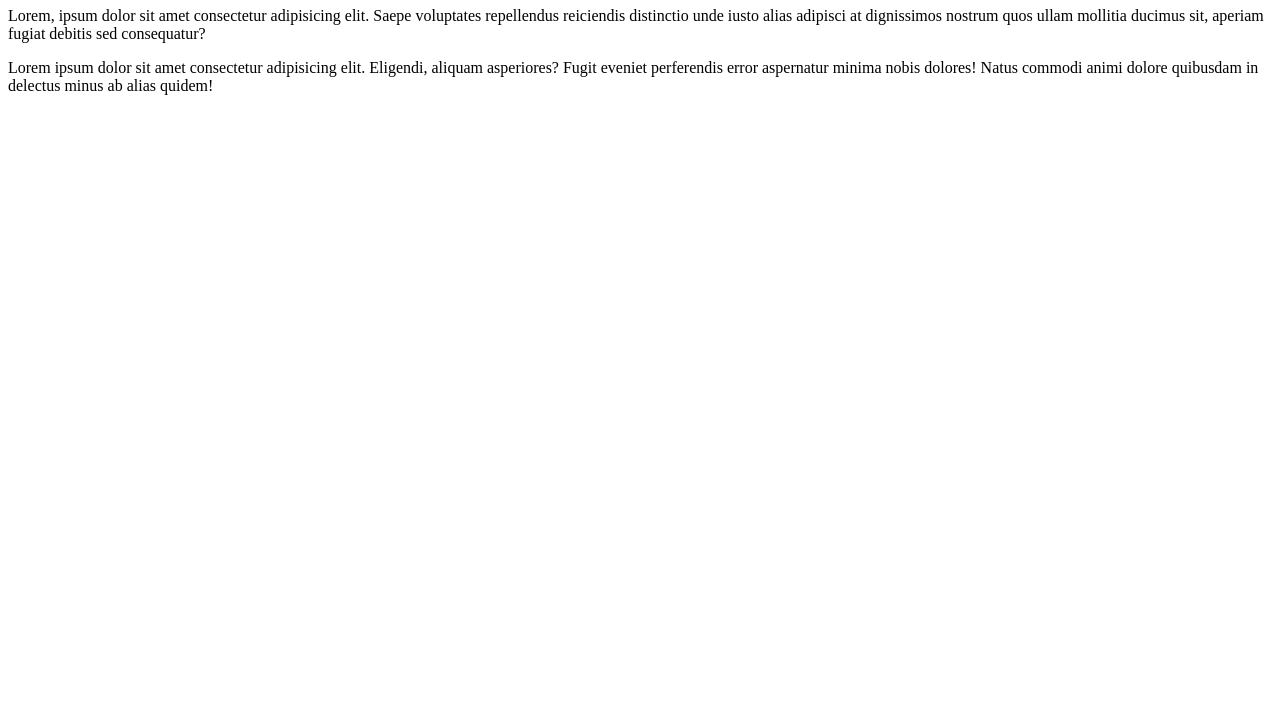
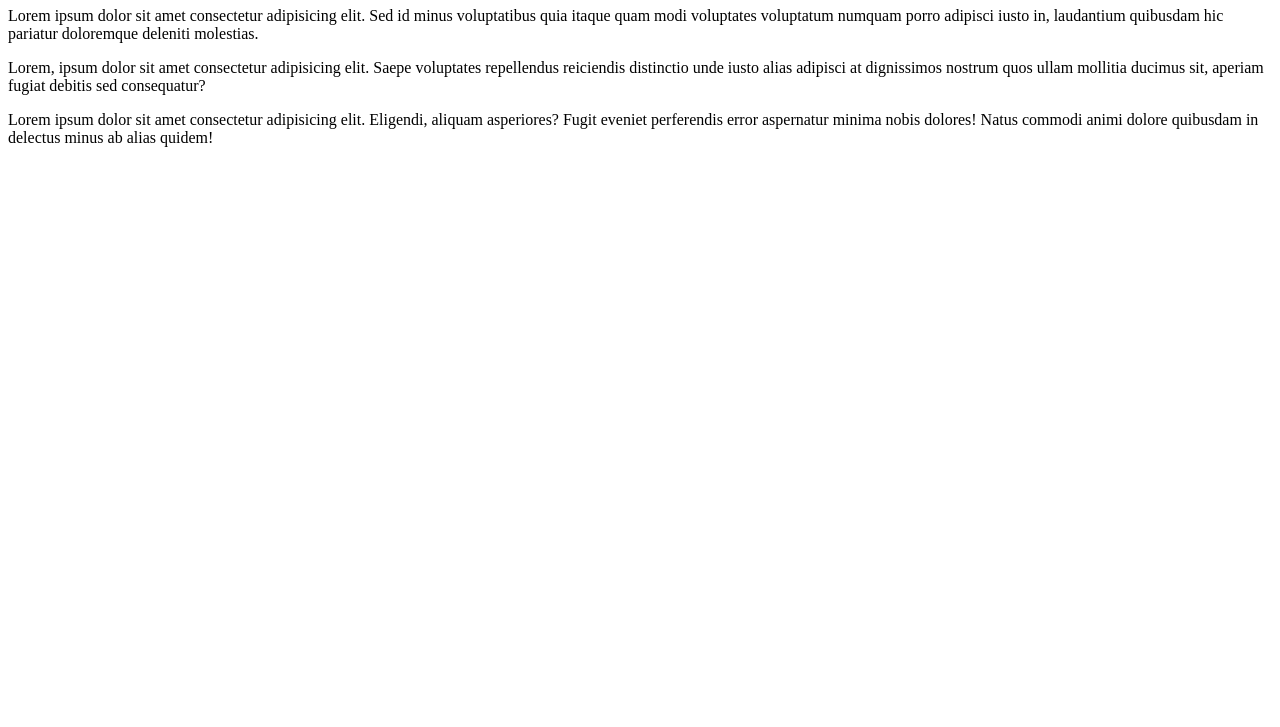
Before and after one commit to rohitpatidar98/praveen, a plain HTML site: page index.html in a window 1280 px wide. Shown: the part 73-800 px from the top of the page. Drawn offline with Linux system fonts and the light colour scheme.

Commit message:
this one

```diff
--- a/index.html
+++ b/index.html
@@ -7,6 +7,7 @@
 </head>
 <body>
     <h1>hello</h1>
+    <p>Lorem ipsum dolor sit amet consectetur adipisicing elit. Sed id minus voluptatibus quia itaque quam modi voluptates voluptatum numquam porro adipisci iusto in, laudantium quibusdam hic pariatur doloremque deleniti molestias.</p>
     <p>Lorem, ipsum dolor sit amet consectetur adipisicing elit. Saepe voluptates repellendus reiciendis distinctio unde iusto alias adipisci at dignissimos nostrum quos ullam mollitia ducimus sit, aperiam fugiat debitis sed consequatur?</p>
     <p>Lorem ipsum dolor sit amet consectetur adipisicing elit. Eligendi, aliquam asperiores? Fugit eveniet perferendis error aspernatur minima nobis dolores! Natus commodi animi dolore quibusdam in delectus minus ab alias quidem!</p>
 </body>
```
